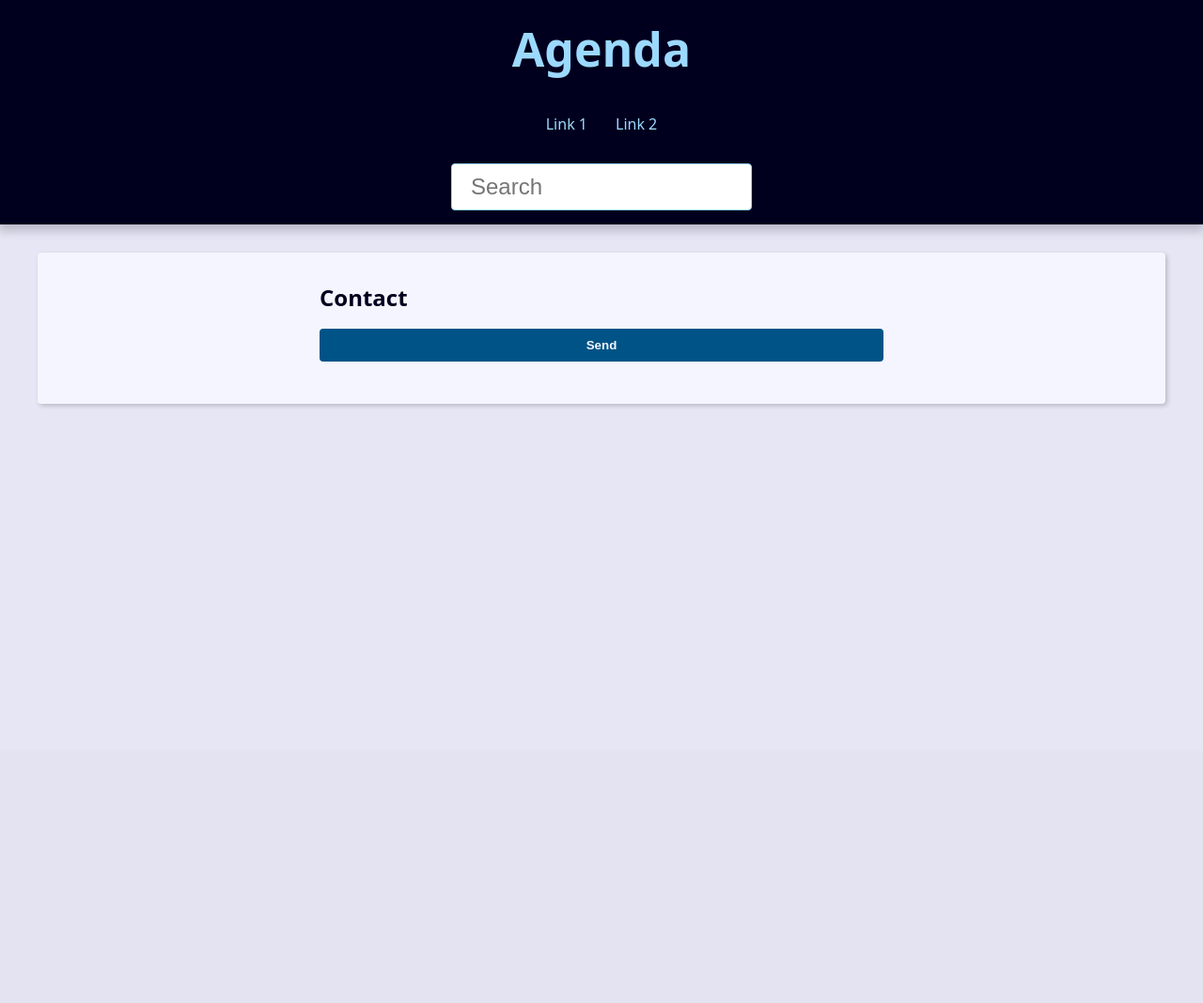
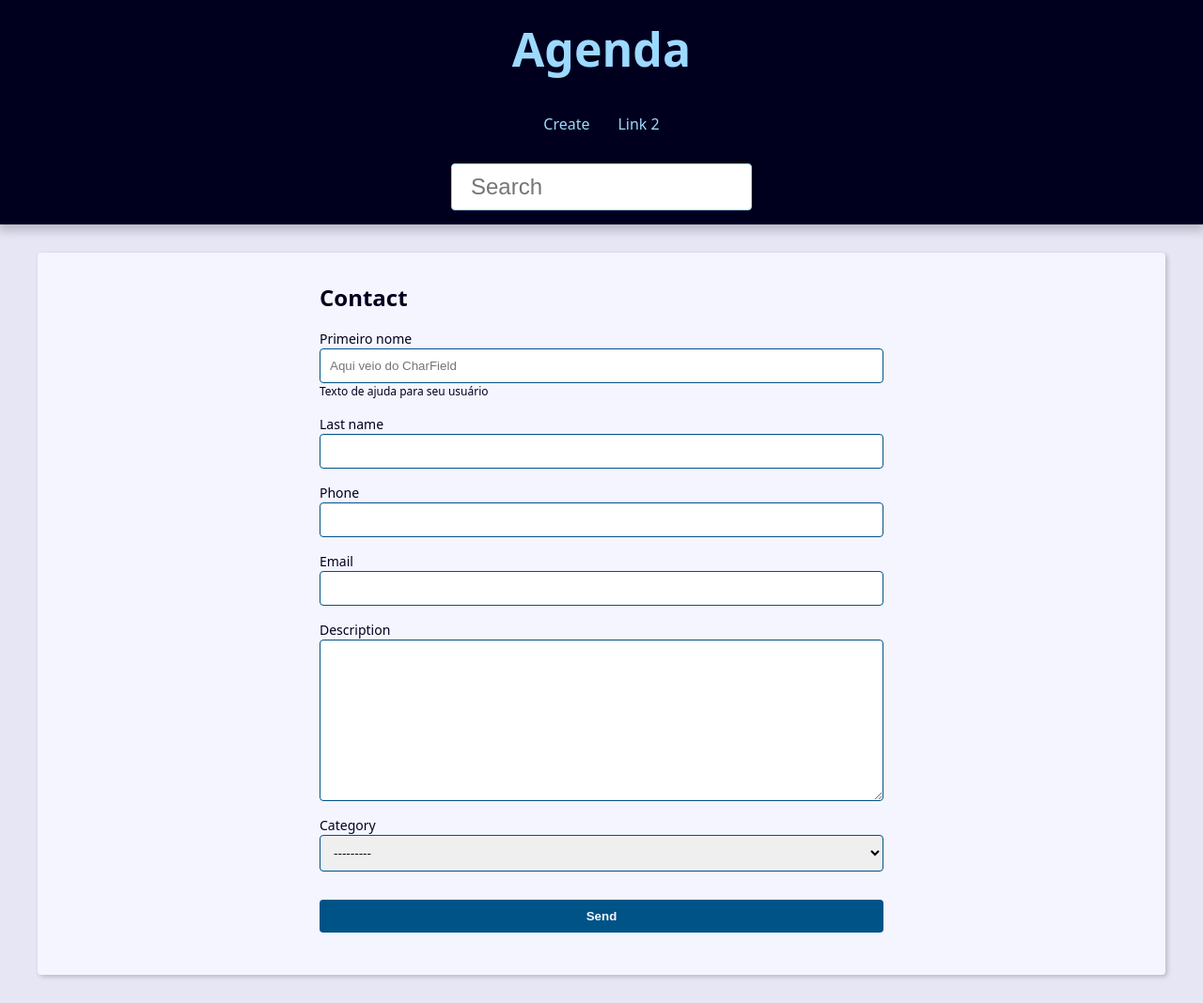
Before and after one commit to MariaNatalia2003/Agenda_Django, a Django app: template contact/templates/contact/create.html in a window 1280 px wide. Shown: the whole page at 94% size. Before the commit the page ends 433 px from the top, so only its background shows below. Run offline with Django 5.2, Linux system fonts and the light colour scheme; the template is opened without the code that fills it: values that come from a table or form of the project are taken from there, others are empty; parts of the project's set-up code (start-up, migrations or seed data) failed here and were passed over.

Commit message:
Página e lógica de update

```diff
--- a/base_templates/global/partials/_header.html
+++ b/base_templates/global/partials/_header.html
@@ -7,8 +7,8 @@
 <nav class="menu">
     <ul class="menu-list">
         <li class="menu-item">
-            <a href="" class="menu-link">
-                Link 1
+            <a href="{% url "contact:create" %}" class="menu-link">
+                Create
             </a>
         </li>
         <li class="menu-item">
--- a/contact/forms.py
+++ b/contact/forms.py
@@ -27,33 +27,44 @@
         fields = (
             'first_name',
             'last_name',
+            'phone',
+            'email',
+            'description',
+            'category',
         )
         widgets = {
             'first_name': forms.TextInput(
                 attrs={
-                    'class': 'classe-a classe-b'
+                    'class': 'classe-a classe-b',
                     'placeholder': 'Escreva aqui'
                 }
             )
         }
 
     def clean(self):
-        #cleaned_data = self.cleaned_data
+        cleaned_data = self.cleaned_data
+        first_name = cleaned_data.get('first_name')
+        last_name = cleaned_data.get('last_name')
 
-        self.add_error(
-            'first_name',
-            ValidationError(
-                'Mensagem de erro',
-                code='invalid'
+        if first_name == last_name:
+            self.add_error(
+                'first_name',
+                ValidationError(
+                    'O primeiro nome não pode ser igual ao segundo nome',
+                    code='invalid'
+                )
             )
-        )
-
-        self.add_error(
-            'first_name',
-            ValidationError(
-                'Mensagem de erro 2',
-                code='invalid'
+            self.add_error(
+                'last_name',
+                ValidationError(
+                    'O último nome não pode ser igual ao segundo nome',
+                    code='invalid'
+                )
             )
-        )
 
         return super().clean()
+
+    def clean_first_name(self):
+        first_name = self.cleaned_data.get('first_name')
+
+        return first_name
--- a/contact/templates/contact/create.html
+++ b/contact/templates/contact/create.html
@@ -5,7 +5,7 @@
     <h2>Contact</h2>
 
     <form
-      action=""
+      action="{{ form_action }}"
       method="POST"
       enctype="multipart/form-data"
     >
--- a/contact/urls.py
+++ b/contact/urls.py
@@ -9,6 +9,6 @@
     # contact (CRUD)
     path('contact/<int:contact_id>/detail/', views.contact, name='contact'),
     path('contact/create/', views.create, name='create'),
-    #path('contact/<int:contact_id>/update/', views.contact, name='contact'),
+    path('contact/<int:contact_id>/update/', views.update, name='update'),
     #path('contact/<int:contact_id>/delete/', views.contact, name='contact'),
 ]
```
Also changed, not shown: contact/views/contact_forms.PY (+44 -4 lines).
